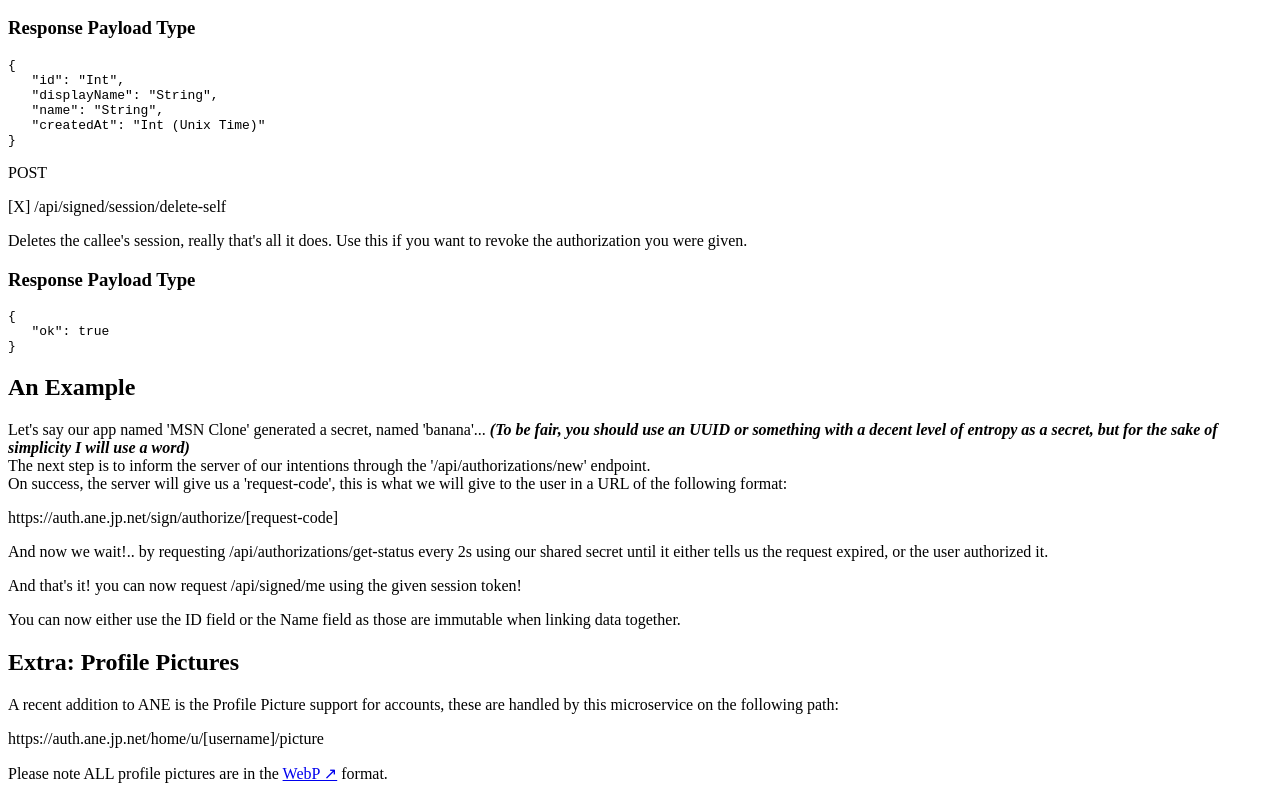
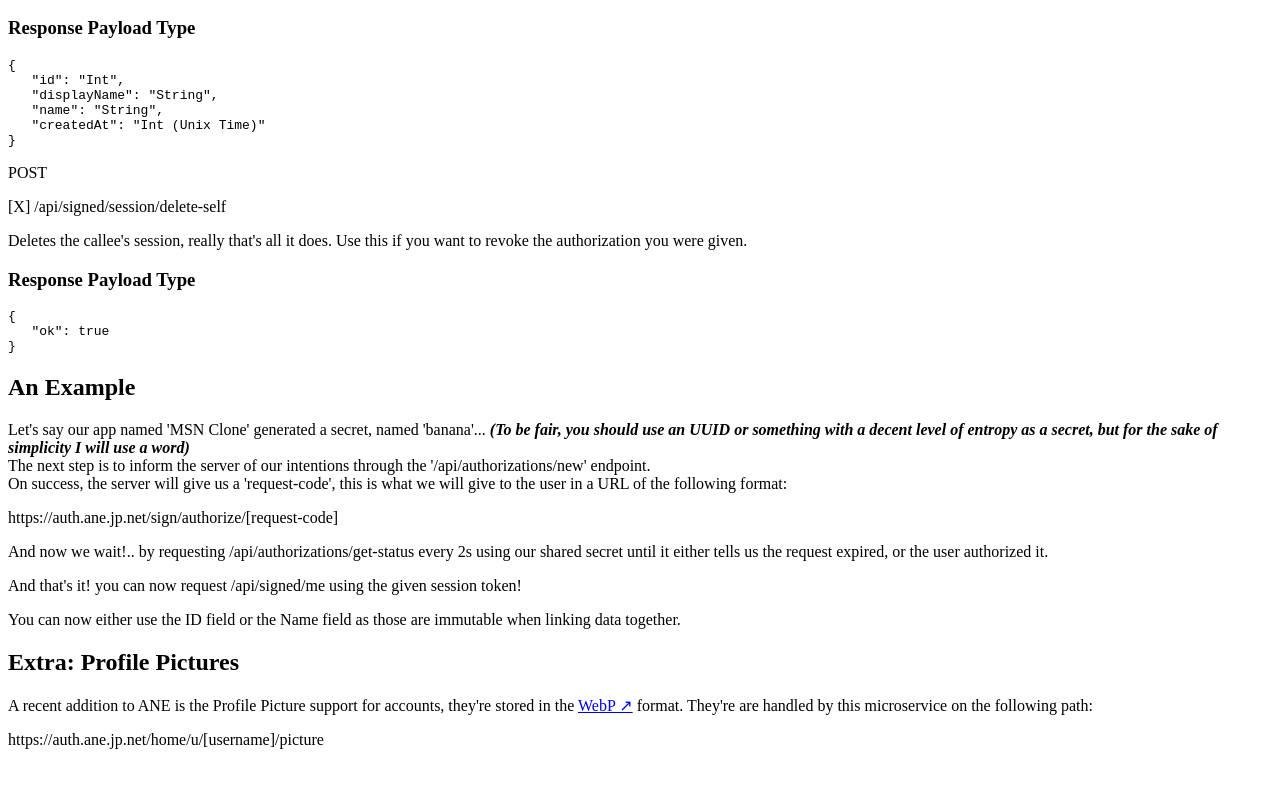
Before and after one commit to MiyukiNozomi/ANE, a SvelteKit app in the folder Authentication/: page /handbook in a window 1280 px wide. Shown: the part 2377-3176 px from the top of the page. After the commit the page ends 3142 px from the top, so only its background shows below. Built offline with nearby package versions, Linux system fonts and the light colour scheme.

Commit message:
Better organize the handbook

```diff
--- a/Authentication/src/routes/handbook/+page.svelte
+++ b/Authentication/src/routes/handbook/+page.svelte
@@ -295,16 +295,13 @@ It can also optionally include a URL to redirect the user back to if needed (if
     </h2>
     <p>
       A recent addition to ANE is the Profile Picture support for accounts,
-      these are handled by this microservice on the following path:
+      they're stored in the <a
+        href="https://developers.google.com/speed/webp"
+        class="text-red-500 underline">WebP &UpperRightArrow;</a
+      > format. They're are handled by this microservice on the following path:
     </p>
     <div class="p-4 py-2 bg-slate-900 text-center rounded-lg">
       <p>https://auth.ane.jp.net/home/u/[username]/picture</p>
     </div>
-    <p>
-      Please note ALL profile pictures are in the <a
-        href="https://developers.google.com/speed/webp"
-        >WebP &UpperRightArrow;</a
-      > format.
-    </p>
   </div>
 </div>
```
